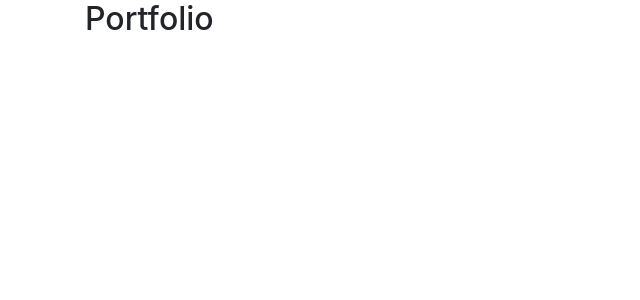
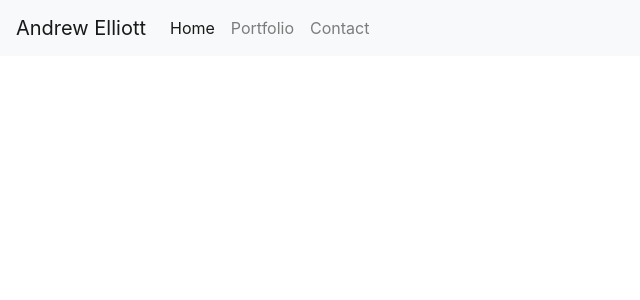
Before and after one commit to elliott-andrew/react-portfolio, a React (Create React App) app: page / in a window 1280 px wide. Shown: the top 300 px of the page, without its empty margins (0-640 px from the left). Built offline with nearby package versions, Linux system fonts and the light colour scheme.

Commit message:
Inserted navbar HTML and imported it to app.js

```diff
--- a/src/App.js
+++ b/src/App.js
@@ -1,12 +1,11 @@
 import "bootstrap/dist/css/bootstrap.min.css";
 import { BrowserRouter as Router, Route, Link } from "react-router-dom";
+import Navbar from "./Components/Navbar"
 
 function App() {
   return (
     <Router>
-      <div className="container">
-        <h2>Portfolio</h2>
-      </div>
+      <Navbar />
     </Router>
   );
 }
--- a/src/Components/Navbar/index.js
+++ b/src/Components/Navbar/index.js
@@ -0,0 +1,28 @@
+import React from "react"
+
+const Navbar = () => {
+    return (
+        <nav className="navbar navbar-expand-lg navbar-light bg-light">
+            <a className="navbar-brand" href="index.html">Andrew Elliott</a>
+            <button className="navbar-toggler" type="button" data-toggle="collapse" data-target="#navbarNavDropdown"
+                aria-controls="navbarNavDropdown" aria-expanded="false" aria-label="Toggle navigation">
+                <span className="navbar-toggler-icon"></span>
+            </button>
+            <div className="collapse navbar-collapse" id="navbarNavDropdown">
+                <ul className="navbar-nav">
+                    <li className="nav-item active">
+                        <a className="nav-link" href="/">Home <span className="sr-only">(current)</span></a>
+                    </li>
+                    <li className="nav-item">
+                        <a className="nav-link" href="portfolio.html">Portfolio</a>
+                    </li>
+                    <li className="nav-item">
+                        <a className="nav-link" href="contact.html">Contact</a>
+                    </li>
+                </ul>
+            </div>
+        </nav>
+    )
+};
+
+export default Navbar
```
Also changed, not shown: 1 other file (tests, documents, lock files or other folders).
